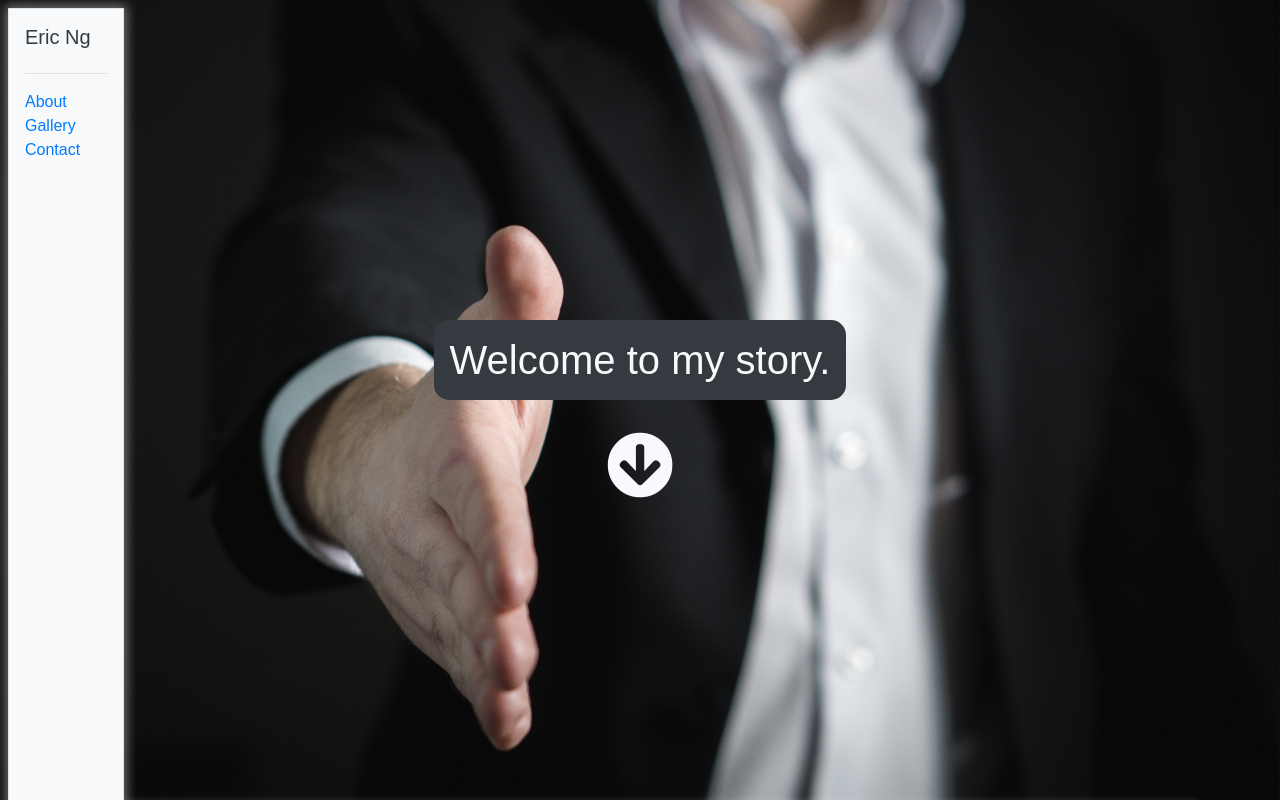
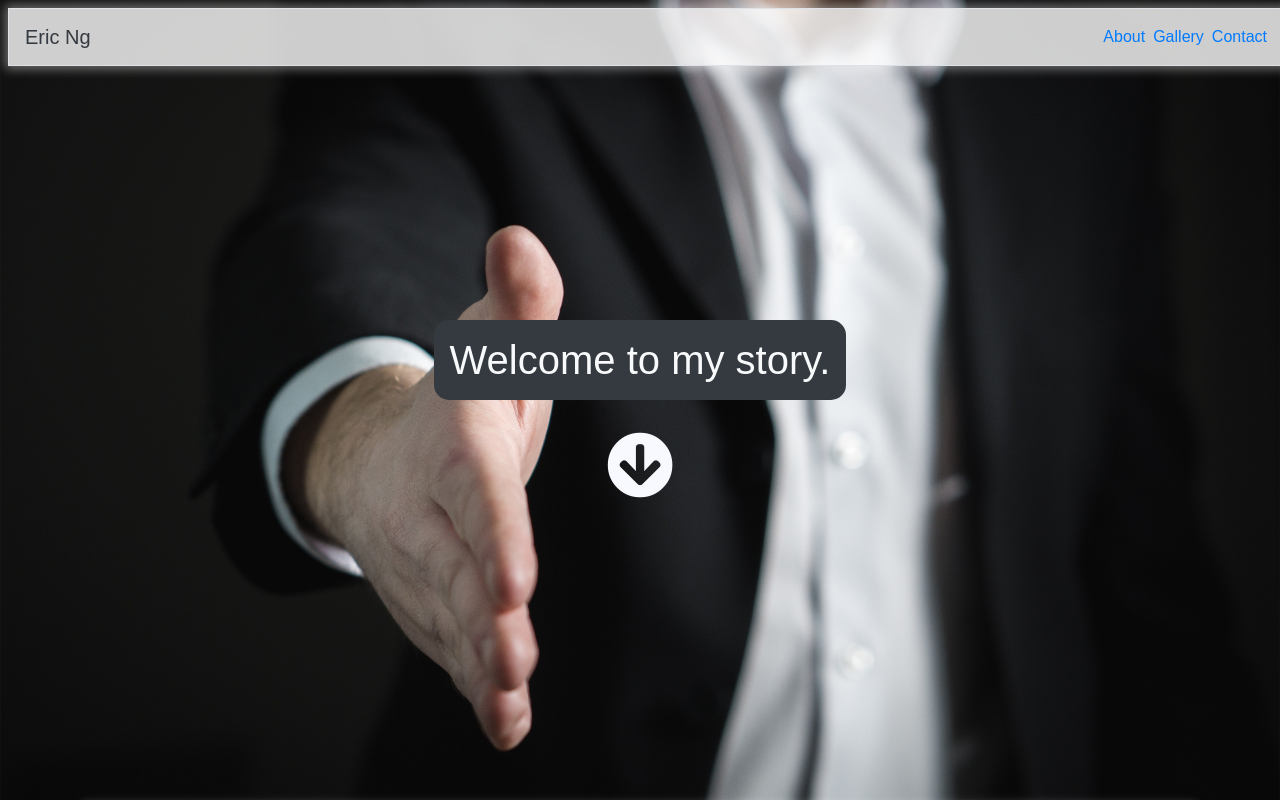
Before and after one commit to EricNg314/Portfolio-React, a React (Create React App) app in the folder client/: page / in a window 1280 px wide. Shown: the top 800 px of the page. Built offline with nearby package versions, Linux system fonts and the light colour scheme; no server answers.

Commit message:
Temp fix for navbar when screensize shrinks from xl to smaller window width.

```diff
--- a/client/src/components/Gallery/Gallery.js
+++ b/client/src/components/Gallery/Gallery.js
@@ -15,8 +15,8 @@ const Gallery = props => {
         <div className="container">
           <h2 className="text-center">Gallery</h2>
           <div className="row">
-            <div className="col-3 p-0 tag-box">
-              <div className="border bg-light rounded text-center mb-1">
+            <div className="col-3 p-0 tag-box  bg-trans-white">
+              <div className="rounded text-center my-2">
                 <h5 className="d-block">Tag Selection</h5>
                 <label className="d-inline-block mx-2"><input id='tagCustRadioId' type="radio" name="tagOptions" />Custom</label>
                 {/* <label className="d-inline-block mx-2"><input type="radio" name="tagOptions" />Show All</label> */}
--- a/client/src/components/Nav/Nav.css
+++ b/client/src/components/Nav/Nav.css
@@ -13,3 +13,46 @@
 .box-shadow{
   box-shadow: 0px 0px 10px 3px rgba(255,255,255,.4);
 }
+
+.lg-d-block_md-d-inline-flex{
+  display:block;
+}
+
+.lg-d-block_md-d-initial{
+  display:block;
+}
+
+.bg-trans-white{
+  background:rgba(255,255,255,.8)
+}
+
+@media (max-width: 1400px) {
+
+  nav {
+    width:100%;
+  }
+  .lg-d-block_md-d-inline-flex{
+    display:inline-flex!important;
+  }
+  nav.h-100vp{
+    height: inherit;
+  }
+  nav > hr.med-scrn {
+    display:none;
+  }
+
+  .lg-d-block_md-d-initial {
+    display:initial;
+  }
+
+  nav > div.md-ml-auto{
+    margin-left:auto;
+  }
+  nav > div.md-my-auto {
+    margin-top: auto;
+    margin-bottom: auto;
+  }
+  nav > div > a.md-mx-1{
+    margin: 0rem .25rem 0rem;
+  }
+}
--- a/client/src/components/Nav/Nav.js
+++ b/client/src/components/Nav/Nav.js
@@ -3,23 +3,25 @@ import { HashLink as Link } from 'react-router-hash-link';
 import './Nav.css';
 
 const Navbar = () => (
-  <nav className="navbar sticky-top border bg-light h-100vp m-2 align-items-none d-block pos-fix box-shadow">
+  <nav className="navbar sticky-top border h-100vp m-2 align-items-none lg-d-block_md-d-inline-flex pos-fix box-shadow bg-trans-white">
     <Link
       to="/"
       className="navbar-brand text-dark d-block">Eric Ng</Link>
-    <hr />
+    <hr className="med-scrn" />
+    <div class="md-ml-auto md-my-auto">
       <Link
         to="#aboutId"
         scroll={el => el.scrollIntoView({ behavior: 'smooth', block: 'start' })}
-      className="d-block">About</Link>
+        className="lg-d-block_md-d-initial md-mx-1">About</Link>
       <Link
         to="#galleryId"
         scroll={el => el.scrollIntoView({ behavior: 'smooth', block: 'start' })}
-      className="d-block">Gallery</Link>
+        className="lg-d-block_md-d-initial md-mx-1">Gallery</Link>
       <Link smooth
         to="#contactId"
         scroll={el => el.scrollIntoView({ behavior: 'smooth', block: 'start' })}
-      className="d-block">Contact</Link>
+        className="lg-d-block_md-d-initial md-mx-1">Contact</Link>
+    </div>
   </nav>
 )
 
```
Lines whose indentation alone changed are shown as unchanged.
